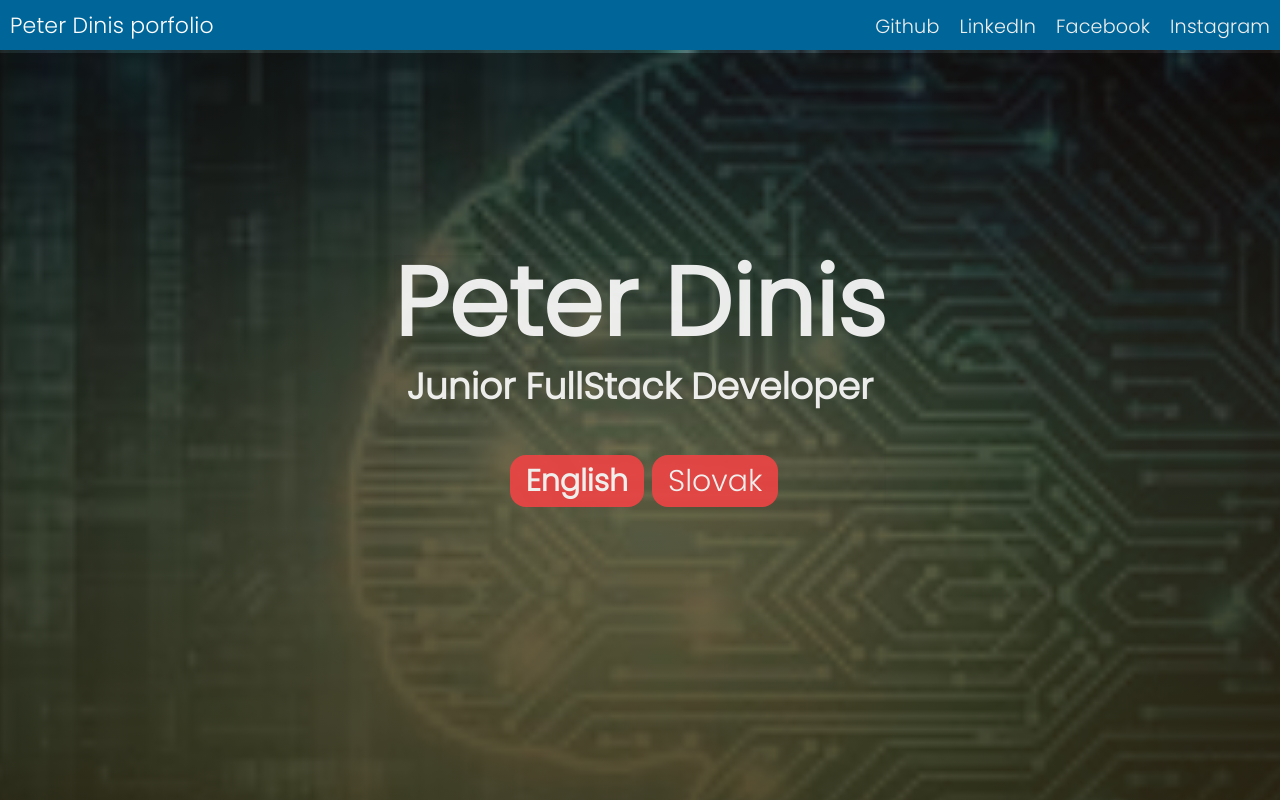
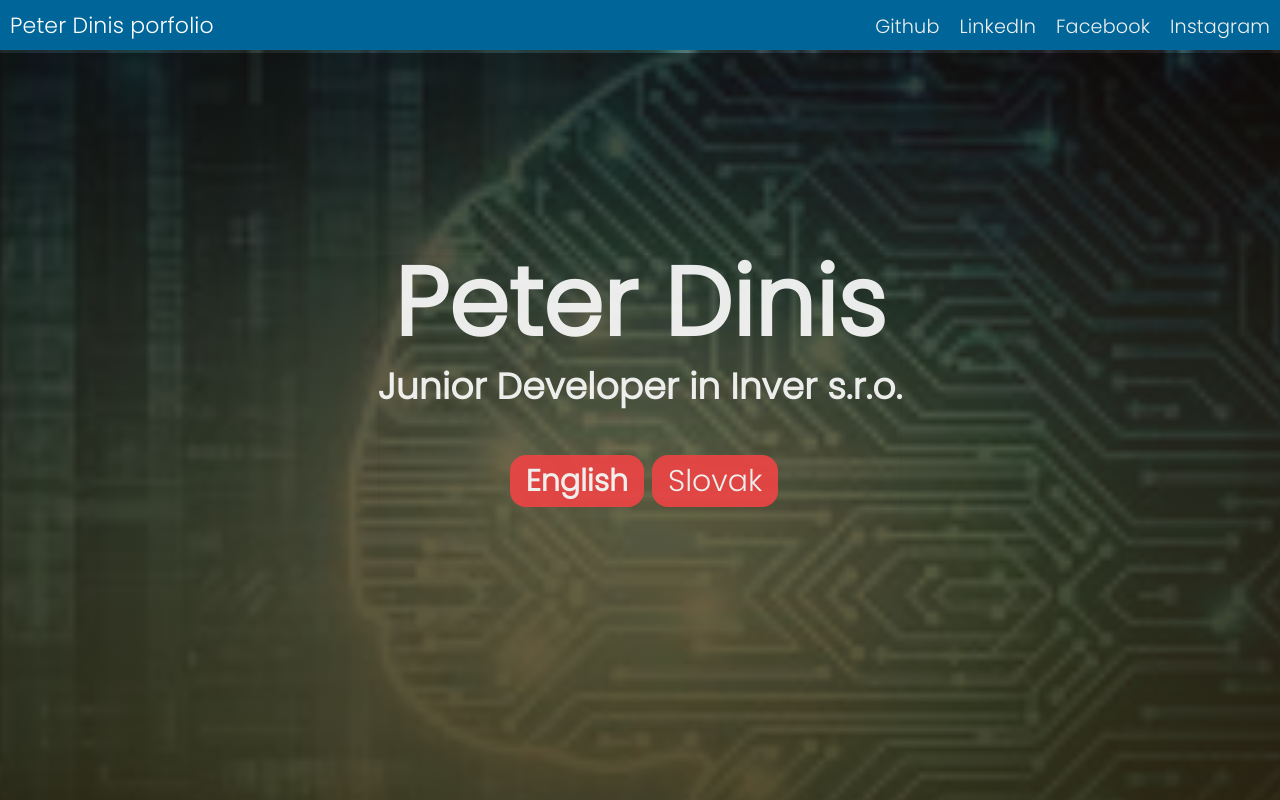
Before and after one commit to peterdinis/Portfolio-Dinis, a React (Create React App) app: page / in a window 1280 px wide. Shown: the top 800 px of the page. Built offline with nearby package versions, Linux system fonts and the light colour scheme.

Commit message:
Small change in hero

```diff
--- a/src/components/home/Hero.jsx
+++ b/src/components/home/Hero.jsx
@@ -9,7 +9,7 @@ function Hero() {
           <div className="mx-4 text-center shadow-inner opacity-90 text-white mb-36">
             <h1 className="font-bold text-8xl mb-4">Peter Dinis</h1>
             <h2 className="font-bold text-4xl mb-12">
-              Junior FullStack Developer
+              Junior Developer in Inver s.r.o.
             </h2>
             <div className="mt-2">
               <LanguageChange />
```
